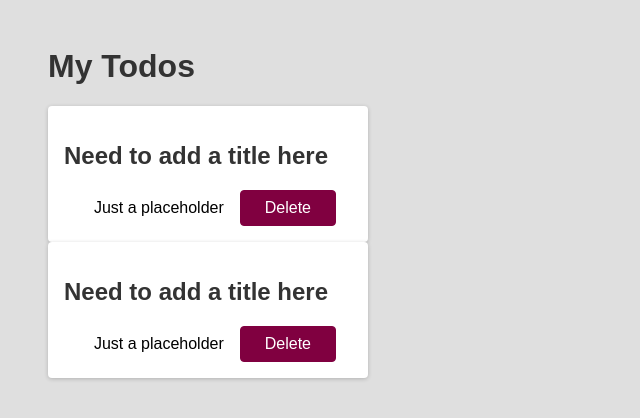
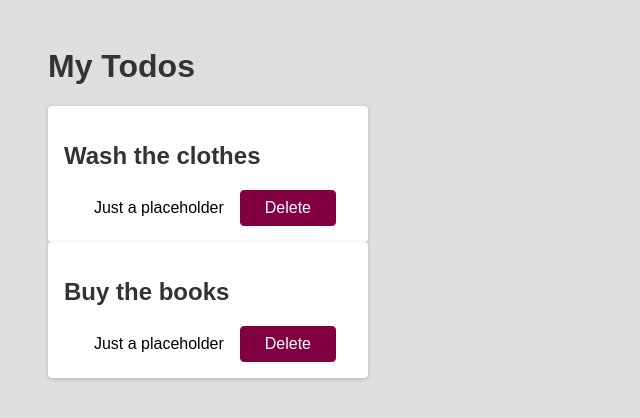
Before and after one commit to yq-gong/react-learning, a React (Create React App) app: page / in a window 1280 px wide. Shown: the top 418 px of the page, without its empty margins (0-640 px from the left). Built offline with nearby package versions, Linux system fonts and the light colour scheme.

Commit message:
use of prop: pass dynamic variables into component: single curly brakets

```diff
--- a/src/App.js
+++ b/src/App.js
@@ -23,8 +23,8 @@ function App() {
     // </div>
     <div>
       <h1>My Todos</h1>
-      <Todo />
-      <Todo />
+      <Todo text="Wash the clothes" />
+      <Todo text="Buy the books"/>
     </div>
   );
 }
--- a/src/components/Todo.js
+++ b/src/components/Todo.js
@@ -1,8 +1,8 @@
 //  without capitalised T it will not work!
-export default function Todo() {
+export default function Todo(props) {
   return (
     <div className="card">
-      <h2>Need to add a title here</h2>
+      <h2>{props.text}</h2>
       <div className="actions">
           <span>Just a placeholder</span>
         <button className="btn">Delete</button>
```
